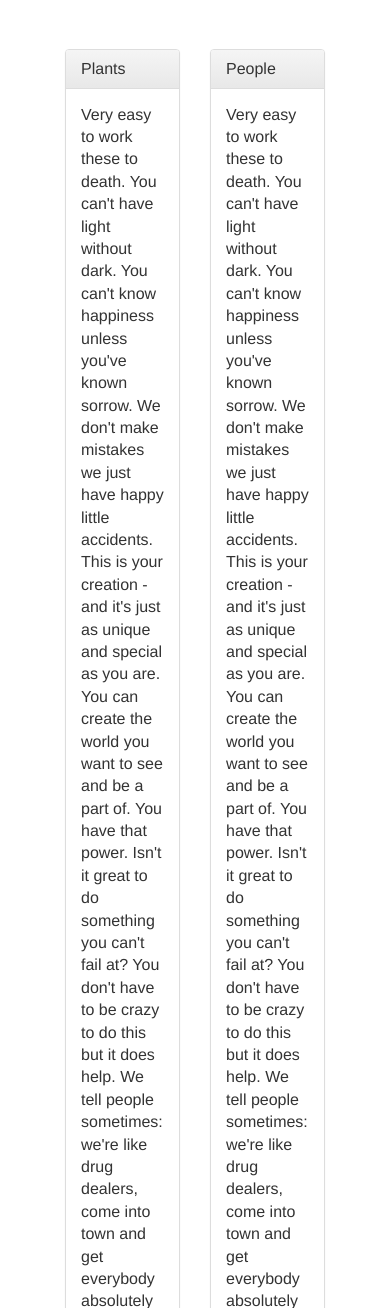
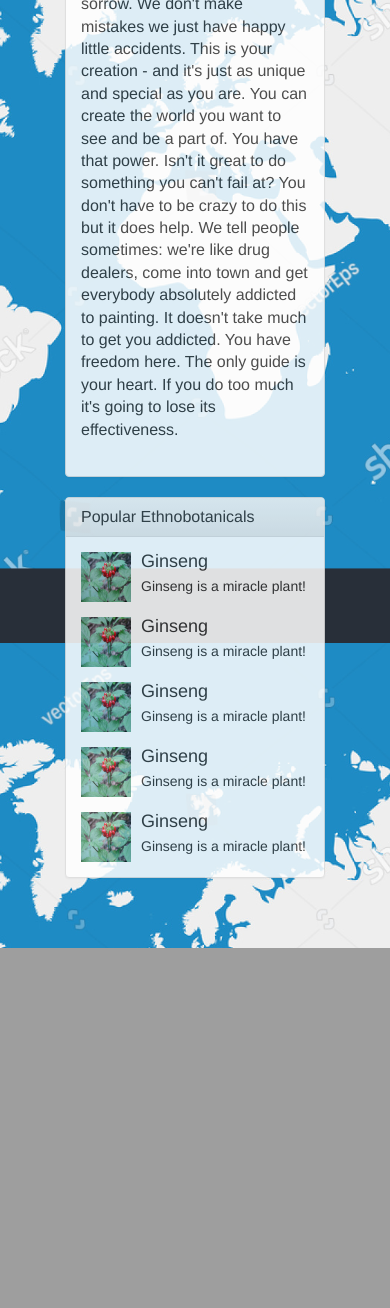
Before and after one commit to stevestonenm/stevestone-pwp, a PHP site: page / in a window 390 px wide. Shown: the part 801-2109 px from the top of the page. After the commit the page ends 1749 px from the top, so only its background shows below. Run offline with PHP 8.4, Linux system fonts and the light colour scheme; some libraries are stand-ins or nearby versions.

Commit message:
playing around with second section background

```diff
--- a/public_html/css/stylesheet.css
+++ b/public_html/css/stylesheet.css
@@ -33,10 +33,10 @@
 /***************************************
 *first section
 *****************************************/
-#whatis {
+#length {
 	background: url("../images/three-leaf.jpg") no-repeat center center fixed;
 	display: table;
-	height: 50rem;
+	height: 30rem;
 	position: relative;
 	width: 100%;
 	-webkit-background-size: cover;
@@ -44,14 +44,34 @@
 	-o-background-size: cover;
 	background-size: cover;
 }
-#whatis .panel {
-	background: transparent;
-	border: hidden;
+
+
+/*****************************************
+* Second Section
+*******************************************/
+
+#ethno {
+	background: url("../images/map-2.jpg") no-repeat center center fixed;
+	display: table;
+	height: 100%;
+	position: relative;
+	width: 100%;
+	-webkit-background-size: cover;
+	-moz-background-size: cover;
+	-o-background-size: cover;
+	background-size: cover;
 }
 
-#whatis .panel-body {
-	vertical-align: middle;
-	text-align: center;
-	font-size: 5rem;
+#ethno {
+	height: 10rem;
+	width: 100%;
+}
 
+.panel {
+	opacity: 0.85;
 }
+
+.media img {
+	height: 5rem;
+	width: 5rem;
+}
--- a/public_html/index.php
+++ b/public_html/index.php
@@ -47,48 +47,92 @@
 				</div>
 			</div>
 		</section>
-		<!-- first section -->
+		<!-- first section(adds necessary image length)-->
 		<section>
-			<div id="whatis" class="pad-section">
+			<div id="length" class="pad-section">
 				<div class="container">
-					<div class="row">
-						<div class="col-xs-12">
-							<div class="panel panel-default">
-								<!--<div class="panel-heading">
-									<h2 class="panel-title">People + Plants</h2>
-								</div>-->
-								<div class="panel-body lead">
-
-								</div>
-							</div>
-						</div>
-
-					</div>
+<!--					<div class="row">-->
+<!--						<div class="col-xs-12">-->
+<!--							<div class="text-vcenter">-->
+<!--								<h2>People + Plants</h2>-->
+<!--							</div>-->
+<!--						</div>-->
+<!--					</div>-->
 				</div>
 			</div>
 		</section>
 		<!-- second section -->
 		<section>
-			<div id="resources" class="pad-section">
+			<div id="ethno" class="pad-section">
 				<div class="container">
 					<div class="row">
-						<div class="col-xs-6">
+						<div class="col-md-6">
 							<div class="panel panel-default">
 								<div class="panel-heading">
-									<h2 class="panel-title">Plants</h2>
+									<h2 class="panel-title">What Is Ethnobotany</h2>
 								</div>
-								<div class="panel-body lead">
+								<div class="panel-body lead" >
 									Very easy to work these to death. You can't have light without dark. You can't know happiness unless you've known sorrow. We don't make mistakes we just have happy little accidents. This is your creation - and it's just as unique and special as you are. You can create the world you want to see and be a part of. You have that power. Isn't it great to do something you can't fail at? You don't have to be crazy to do this but it does help. We tell people sometimes: we're like drug dealers, come into town and get everybody absolutely addicted to painting. It doesn't take much to get you addicted. You have freedom here. The only guide is your heart. If you do too much it's going to lose its effectiveness.
 								</div>
 							</div>
 						</div>
-						<div class="col-xs-6">
+						<div class="col-md-6">
 							<div class="panel panel-default">
 								<div class="panel-heading">
-									<h2 class="panel-title">People</h2>
+									<h2 class="panel-title">Popular Ethnobotanicals</h2>
 								</div>
-								<div class="panel-body lead">
-									Very easy to work these to death. You can't have light without dark. You can't know happiness unless you've known sorrow. We don't make mistakes we just have happy little accidents. This is your creation - and it's just as unique and special as you are. You can create the world you want to see and be a part of. You have that power. Isn't it great to do something you can't fail at? You don't have to be crazy to do this but it does help. We tell people sometimes: we're like drug dealers, come into town and get everybody absolutely addicted to painting. It doesn't take much to get you addicted. You have freedom here. The only guide is your heart. If you do too much it's going to lose its effectiveness.
+								<div class="panel-body">
+									<div class="media">
+										<a class="media-left">
+											<img src="images/ginseng.jpg" alt="ginseng berries">
+										</a>
+											<div class="media-body">
+												<h4 class="media-heading">Ginseng</h4>
+												Ginseng is a miracle plant!
+											</div>
+
+									</div>
+									<div class="media">
+										<a class="media-left">
+											<img src="images/ginseng.jpg" alt="ginseng berries">
+										</a>
+										<div class="media-body">
+											<h4 class="media-heading">Ginseng</h4>
+											Ginseng is a miracle plant!
+										</div>
+
+									</div>
+									<div class="media">
+										<a class="media-left">
+											<img src="images/ginseng.jpg" alt="ginseng berries">
+										</a>
+										<div class="media-body">
+											<h4 class="media-heading">Ginseng</h4>
+											Ginseng is a miracle plant!
+										</div>
+
+									</div>
+									<div class="media">
+										<a class="media-left">
+											<img src="images/ginseng.jpg" alt="ginseng berries">
+										</a>
+										<div class="media-body">
+											<h4 class="media-heading">Ginseng</h4>
+											Ginseng is a miracle plant!
+										</div>
+
+									</div>
+									<div class="media">
+										<a class="media-left">
+											<img src="images/ginseng.jpg" alt="ginseng berries">
+										</a>
+										<div class="media-body">
+											<h4 class="media-heading">Ginseng</h4>
+											Ginseng is a miracle plant!
+										</div>
+
+									</div>
+
 								</div>
 							</div>
 						</div>
```
Also changed, not shown: public_html/images/ginseng.jpg (added), public_html/images/map-2.jpg (added).
